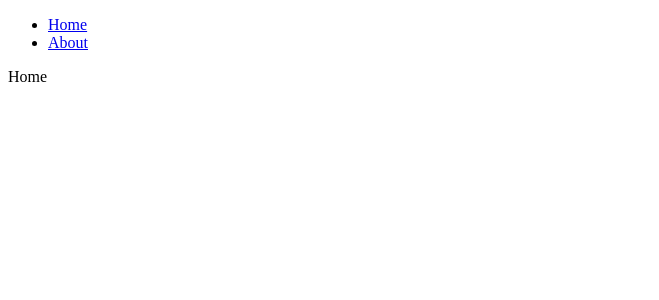
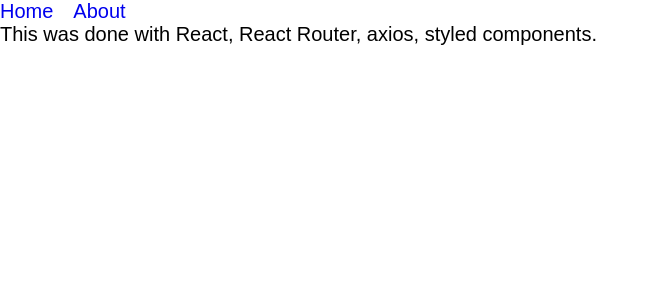
Before and after one commit to welschmoor/challenge-webtec, a React (Create React App) app: page /about in a window 1280 px wide. Shown: the top 300 px of the page, without its empty margins (0-659 px from the left). Built offline with nearby package versions, Linux system fonts and the light colour scheme.

Commit message:
data fetching added, unsub too

```diff
--- a/src/App.js
+++ b/src/App.js
@@ -5,15 +5,22 @@
 import Page404 from "./pages/Page404"
 
 import Navbar from "./components/Navbar"
+import { useEffect, useState } from "react"
+import axios from "axios"
+
+import { GlobalStyle } from './STYLE/styleGLOBAL'
+
 
 function App() {
 
+
   return (
     <BrowserRouter>
-    <Navbar></Navbar>
+      <GlobalStyle />
+      <Navbar></Navbar>
       <Routes>
-        <Route path='/about' element={<Home />} />
-        <Route path='/' element={<About />} exact />
+        <Route path='/' element={<Home />} exact />
+        <Route path='/about' element={<About />} />
         <Route path='*' element={<Page404 />} />
       </Routes>
 
@@ -21,4 +28,5 @@
   )
 }
 
+
 export default App;
--- /dev/null
+++ b/src/STYLE/styleGLOBAL.js
@@ -0,0 +1,28 @@
+
+import { withTheme } from "styled-components";
+import { createGlobalStyle } from "styled-components";
+
+export const GlobalStyle = createGlobalStyle`
+  * {
+    padding: 0;
+    margin: 0;
+    box-sizing: border-box;
+  }
+
+  html {
+    font-size: 125%;
+    font-family: Arial;
+  }
+`
+
+export const lightTheme = {
+  BG: {
+    main: "white",
+  }
+}
+
+export const darkTheme = {
+  BG: {
+    main: "black",
+  }
+}
--- a/src/components/Navbar.js
+++ b/src/components/Navbar.js
@@ -1,14 +1,42 @@
 
-import { NavLink } from "react-router-dom"
+import { NavLink as NavLinkNS } from "react-router-dom"
 import styled from "styled-components"
 
 const Navbar = () => {
   return (
-    <ul>
-      <li><NavLink to="/">Home</NavLink></li>
-      <li><NavLink to="/about">About</NavLink></li>
-    </ul>
+    <NavbarWrapper>
+      <MainNav>
+
+        <NavUL>
+          <NavLI><NavLink to="/">Home</NavLink></NavLI>
+          <NavLI><NavLink to="/about">About</NavLink></NavLI>
+        </NavUL>
+      </MainNav>
+    </NavbarWrapper>
   )
 }
 
+const NavbarWrapper = styled.header`
+
+`
+
+const MainNav = styled.nav`
+
+
+`
+
+const NavUL = styled.ul`
+  display: flex;
+  gap: 20px;
+  list-style: none;
+`
+
+const NavLI = styled.li`
+
+`
+
+const NavLink = styled(NavLinkNS)`
+  text-decoration: none;
+`
+
 export default Navbar
--- a/src/index.js
+++ b/src/index.js
@@ -1,11 +1,16 @@
 import React from 'react';
 import ReactDOM from 'react-dom';
+import { ThemeProvider } from 'styled-components';
 import App from './App';
 
+import { lightTheme } from './STYLE/styleGLOBAL'
 
 ReactDOM.render(
   <React.StrictMode>
-    <App />
+    <ThemeProvider theme={lightTheme}>
+      <App />
+
+    </ThemeProvider>
   </React.StrictMode>,
   document.getElementById('root')
 );
--- a/src/pages/About.js
+++ b/src/pages/About.js
@@ -3,7 +3,9 @@
 
 const About = () => {
   return (
-    <div>About</div>
+    <div>
+      This was done with React, React Router, axios, styled components.
+    </div>
   )
 }
 
--- a/src/pages/Home.js
+++ b/src/pages/Home.js
@@ -1,9 +1,42 @@
 
+import React, { useState, useEffect } from 'react'
+import axios from 'axios'
 
 
 const Home = () => {
+  const [dataST, setDataST] = useState([])
+  const [pageST, setPageST] = useState(1)
+  const [loadingST, setLoadingST] = useState(true)
+  console.log("dataST", dataST)
+
+
+  // limit fields:
+  // ... ?fields=id,title,artist_display,date_display,main_reference_number
+  const api_url = `https://api.artic.edu/api/v1/artworks?page=${pageST}&fields=id`
+  useEffect(() => {
+    let unsub = false
+    const fetchData = async () => {
+      setLoadingST(true)
+      try {
+        const response = await axios.get(api_url)
+        if (!unsub) {
+          setDataST(response.data.data)
+        }
+        setLoadingST(false)
+      } catch (error) {
+        console.log(error.message)
+        setLoadingST(false)
+      }
+    }
+    fetchData()
+
+    return () => { unsub = true }
+  }, [])
+
   return (
-    <div>Home</div>
+    <div>
+      {dataST.map(e => <div key={e.id}>{e.id}</div>)}
+    </div>
   )
 }
 
```
Also changed, not shown: src/components/SearchForm.js (added, +12 -0 lines), 1 other file (tests, documents, lock files or other folders).
